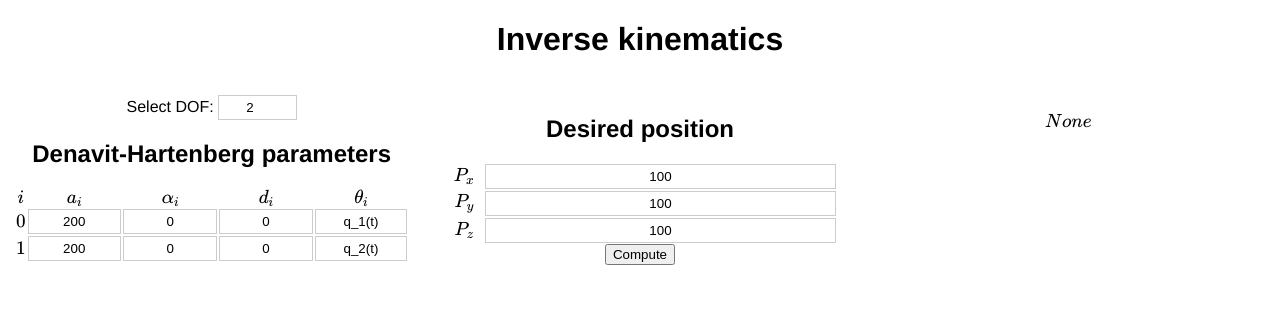
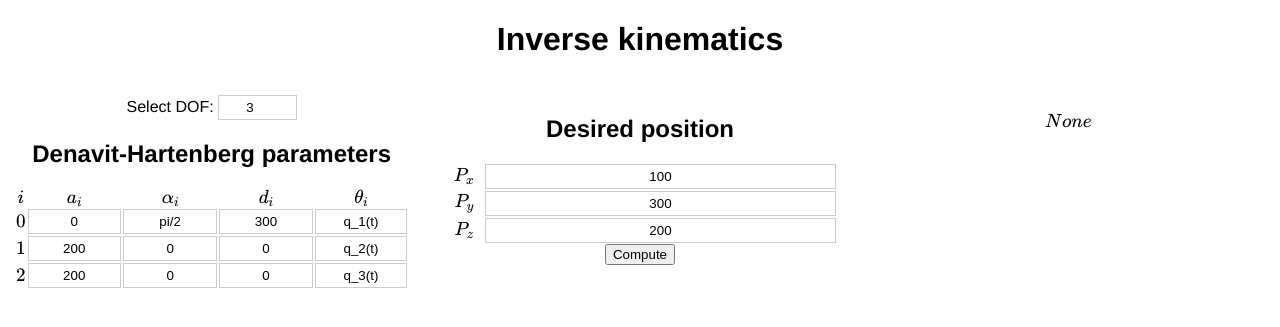
Before and after one commit to JorgeDeLosSantos/kimoro-flask, a Flask app: page /inverse-kinematics in a window 1280 px wide. Shown: the part 50-377 px from the top of the page. Run offline with Flask 3, Linux system fonts and the light colour scheme.

Commit message:
Updating IK

```diff
--- a/app.py
+++ b/app.py
@@ -73,11 +73,13 @@
         robot_dof = saved_data.get("robot_dof")
         fk_str_latex = saved_data.get("fk_str_latex")
         dh_params = saved_data.get("dh_params")
+        desired_position = saved_data.get("desired_position")
         new_calc = saved_data.get("new_calc")
     except Exception as e:
         robot_dof = 6
         fk_str_latex = ""
         dh_params = [("","","","")]
+        desired_position = [0,0,0]
         new_calc = True
 
     if request.method == "POST":
@@ -104,16 +106,18 @@
             Px = sp.sympify( request.form.get("Px") )
             Py = sp.sympify( request.form.get("Py") )
             Pz = sp.sympify( request.form.get("Pz") )
-            r_des = sp.Matrix( [Px,Py] )
+            r_des = sp.Matrix([Px,Py,Pz])
             # Calcular la cinemática directa y generar la imagen
             Robot = mr.Robot(*dh_params)
-            r_e = Robot.T[:2,3]
-            print(Robot.qs)
-            q_sol = sp.nsolve(sp.Eq(r_e, r_des), Robot.qs, [0.1,0.1])
-            print( q_sol )
+            q_sol = Robot.solve_inverse_kinematics(r_des)
+            print(q_sol)
+            # r_e = Robot.T[:2,3]
+            # print(Robot.qs)
+            # print( q_sol )
             # fk_str_latex = f"T_{robot_dof}^0 = " + sp.latex( Robot.T )
             fk_str_latex = f"{q_sol}"
             new_calc = False
+            desired_position = list(r_des)
 
     # print(robot_dof, fk_str_latex, dh_params)
     context = {
@@ -122,6 +126,7 @@
         "fk": fk_str_latex,
         "new_calc": new_calc,
         "dh_params": [(str(a), str(alpha), str(d), str(theta)) for (a,alpha,d,theta) in dh_params],
+        "desired_position": [str(p) for p in desired_position],
         }
 
     save_data(context, ikdata_filename)
--- a/fk_data.json
+++ b/fk_data.json
@@ -1 +1 @@
-{"robot_dof": 1, "selected_value": 1, "fk": null, "dh_params": [["l_1", "0", "0", "q_1(t)"]], "new_calc": false}
+{"robot_dof": 3, "selected_value": 3, "fk": null, "dh_params": [["0", "pi/2", "d1", "theta_1"], ["l_2", "0", "0", "theta_2"], ["l_3", "0", "0", "theta_3"]], "new_calc": false}
--- a/ik_data.json
+++ b/ik_data.json
@@ -1 +1 @@
-{"robot_dof": 2, "selected_value": 2, "fk": null, "new_calc": false, "dh_params": [["200", "0", "0", "q_1(t)"], ["200", "0", "0", "q_2(t)"]]}
+{"robot_dof": 3, "selected_value": 3, "fk": "[{q_1(t): np.float64(1.2490457723982544), q_2(t): np.float64(0.28692240697995947), q_3(t): np.float64(-1.1863995522992579)}]", "new_calc": false, "dh_params": [["0", "pi/2", "300", "q_1(t)"], ["200", "0", "0", "q_2(t)"], ["200", "0", "0", "q_3(t)"]], "desired_position": ["100", "300", "200"]}
--- a/templates/inverse-kinematics.html
+++ b/templates/inverse-kinematics.html
@@ -58,15 +58,15 @@
         <table>
             <tr>
                 <td><label> \(P_x\)  </label> </td>
-                <td><input type="text" step="any" name="Px" value="100" required></td>
+                <td><input type="text" step="any" name="Px" value="{{desired_position[0]}}" required></td>
             </tr>
             <tr>
                 <td><label> \(P_y\)  </label> </td>
-                <td><input type="text" step="any" name="Py" value="100" required></td>
+                <td><input type="text" step="any" name="Py" value="{{desired_position[1]}}" required></td>
             </tr>
             <tr>
                 <td><label> \(P_z\)  </label> </td>
-                <td><input type="text" step="any" name="Pz" value="100" required></td>
+                <td><input type="text" step="any" name="Pz" value="{{desired_position[2]}}" required></td>
             </tr>
         </table>
         <button type="submit">Compute</button>
```
